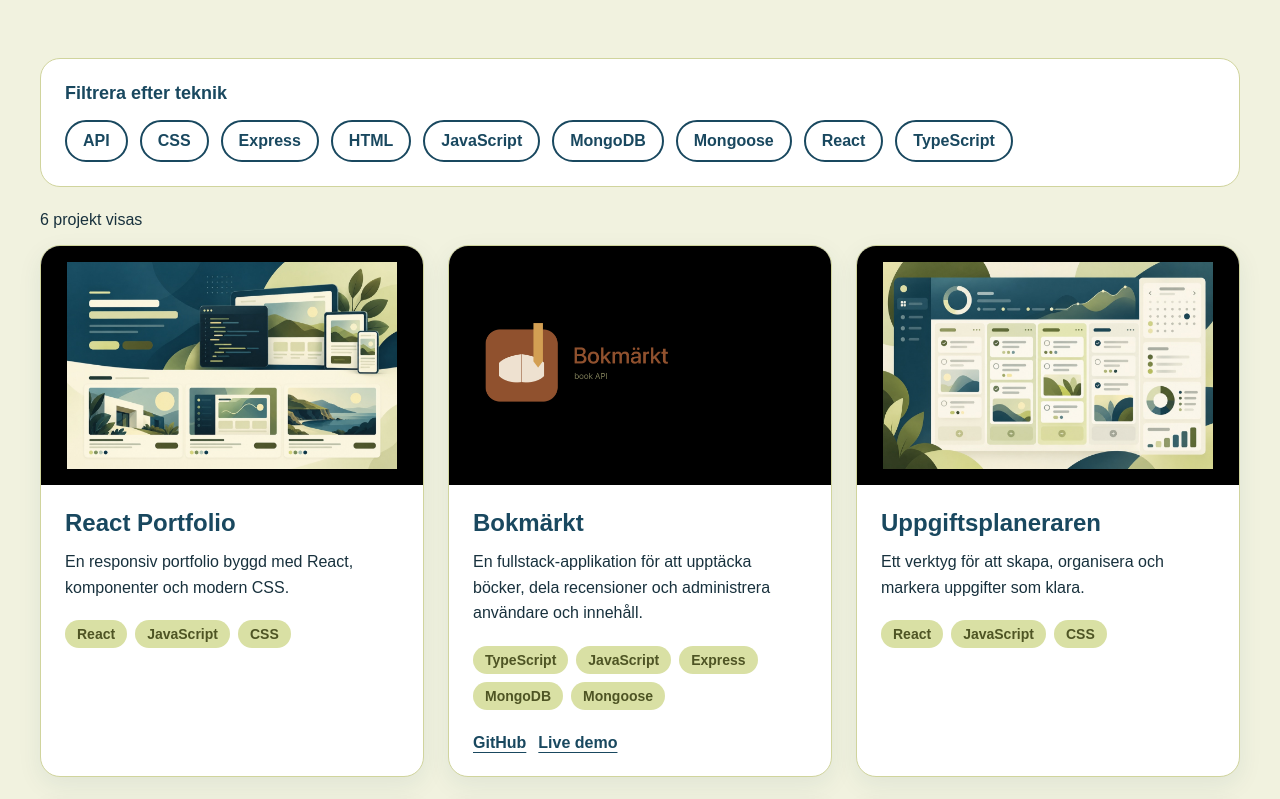
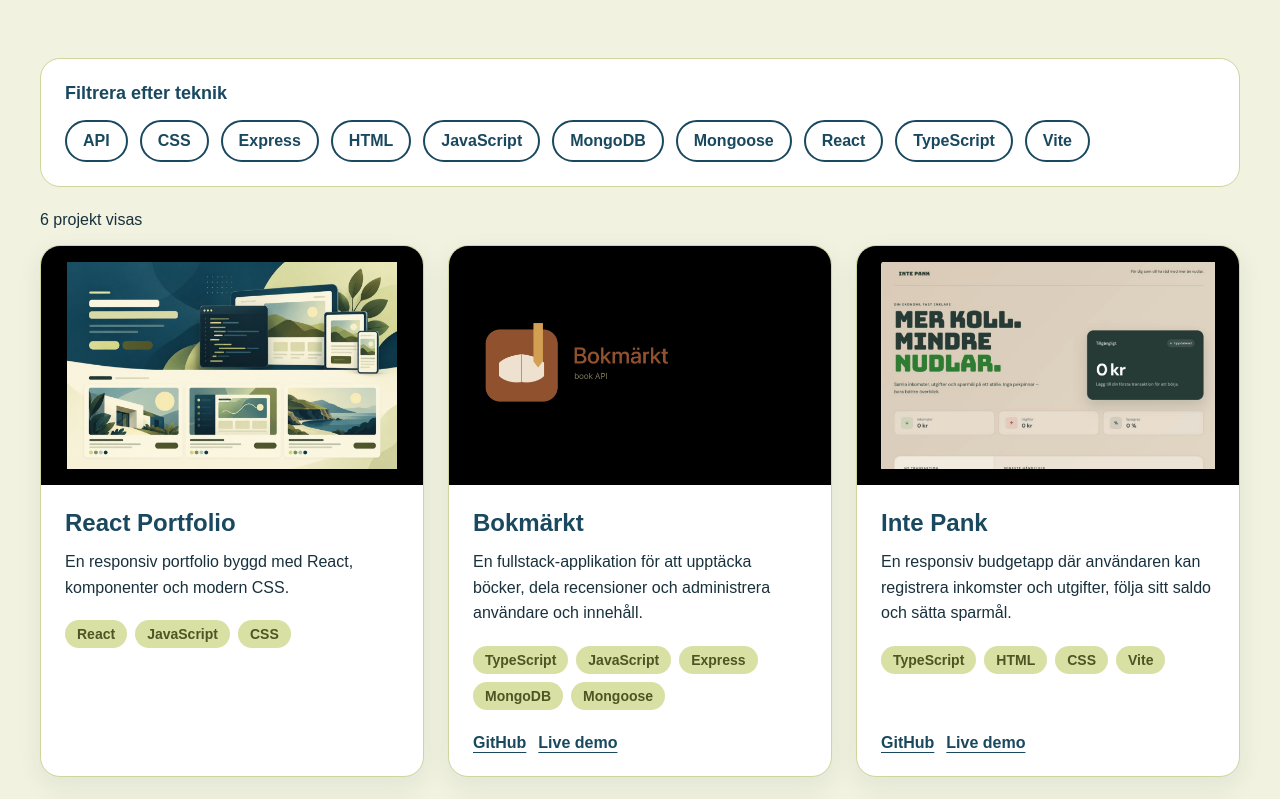
Before and after one commit to kickzon/react-portfolio, a React (Vite) app: page /projects in a window 1280 px wide. Shown: the part 400-1199 px from the top of the page. Built offline with nearby package versions, Linux system fonts and the light colour scheme.

Commit message:
feat: add Inte Pank project

```diff
--- a/src/data/projects.js
+++ b/src/data/projects.js
@@ -26,14 +26,14 @@ const projects = [
     liveUrl: 'https://api-assignment-2-three.vercel.app/',
   },
   {
-    id: 3,
-    title: 'Uppgiftsplaneraren',
+    id: 'inte-pank',
+    title: 'Inte Pank',
     description:
-      'Ett verktyg för att skapa, organisera och markera uppgifter som klara.',
-    technologies: ['React', 'JavaScript', 'CSS'],
-    image: '/images/projects/uppgiftsplaneraren.jpg',
-    githubUrl: '',
-    liveUrl: '',
+      'En responsiv budgetapp där användaren kan registrera inkomster och utgifter, följa sitt saldo och sätta sparmål.',
+    technologies: ['TypeScript', 'HTML', 'CSS', 'Vite'],
+    image: '/images/projects/inte-pank.png',
+    githubUrl: 'https://github.com/kickzon/inte-pank',
+    liveUrl: 'https://inte-pank.vercel.app/',
   },
   {
     id: 4,
```
Also changed, not shown: public/images/projects/inte-pank.png (added), public/images/projects/uppgiftsplaneraren.jpg (deleted). Lines whose indentation alone changed are shown as unchanged.
